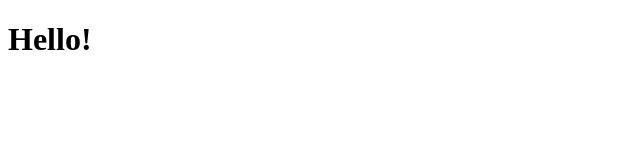
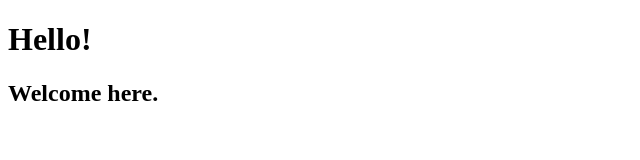
Before and after one commit to IreneColonna/designcv, a plain HTML site: page index.html in a window 1280 px wide. Shown: the whole page, without its empty margins (0-640 px from the left). Drawn offline with Linux system fonts and the light colour scheme.

Commit message:
2nd commit

```diff
--- a/index.html
+++ b/index.html
@@ -4,5 +4,6 @@
     </head>
     <body>
         <h1>Hello!</h1>
+        <h2>Welcome here.</h2>
     </body>
 </html>
--- /dev/null
+++ b/style.css
@@ -0,0 +1,2 @@
+body{
+}
```
